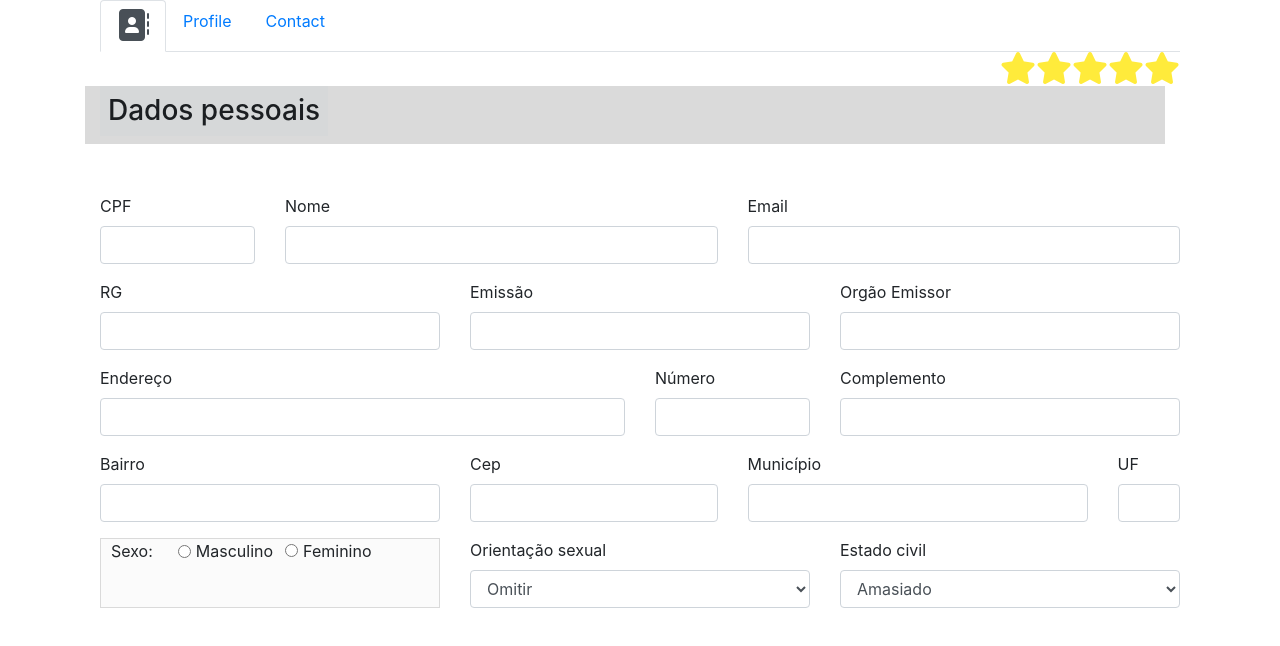
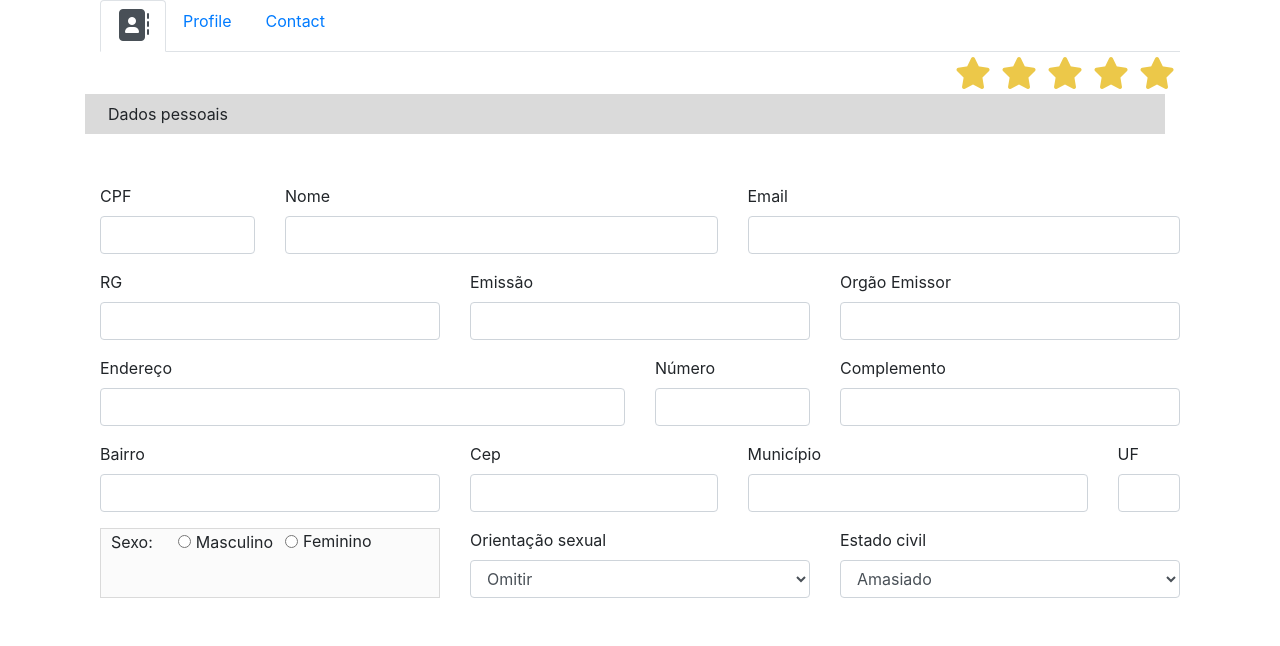
Before and after one commit to mnerisilva/form-cuidador, a React (Create React App) app: page / in a window 1280 px wide. Shown: the top 646 px of the page. Built offline with nearby package versions, Linux system fonts and the light colour scheme.

Commit message:
mais alterações

```diff
--- /dev/null
+++ b/src/components/formcuidador/StarScore.css
@@ -0,0 +1,5 @@
+.star-score {
+    padding: 5px;
+    color: #ffe793;
+    color: #ecc849;
+}
--- a/src/components/formcuidador/StarScore.js
+++ b/src/components/formcuidador/StarScore.js
@@ -3,11 +3,11 @@ import React from 'react'
 const StarScore = () => {
     return (
             <div className="float-right">
-                <i className="fa fa-star fa-2x" style={{color: "#ffeb3b"}}></i>
-                <i className="fa fa-star fa-2x" style={{color: "#ffeb3b"}}></i>
-                <i className="fa fa-star fa-2x" style={{color: "#ffeb3b"}}></i>
-                <i className="fa fa-star fa-2x" style={{color: "#ffeb3b"}}></i>
-                <i className="fa fa-star fa-2x" style={{color: "#ffeb3b"}}></i>
+                <i className="fa fa-star fa-2x star-score"></i>
+                <i className="fa fa-star fa-2x star-score"></i>
+                <i className="fa fa-star fa-2x star-score"></i>
+                <i className="fa fa-star fa-2x star-score"></i>
+                <i className="fa fa-star fa-2x star-score"></i>
             </div>
     );
 }
--- a/src/components/formcuidador/tabs/TabHome.js
+++ b/src/components/formcuidador/tabs/TabHome.js
@@ -1,13 +1,15 @@
 import React from 'react'
 
+import '../StarScore.css'
 import StarScore from '../StarScore'
+
 
 const TabHome = () => {
     return (
         <div className="tab-pane fade show active" id="home" role="tabpanel" aria-labelledby="home-tab">
         <StarScore />
         <div className="row col-md-12" style={{background: "#dadada"}}>
-            <h3 className="dark alert-dark" style={{padding: 8}}>Dados pessoais</h3>
+            <span style={{padding: 8}}>Dados pessoais</span>
         </div>
             <form style={{paddingTop: 50}}>
                 <div className="row">
```
